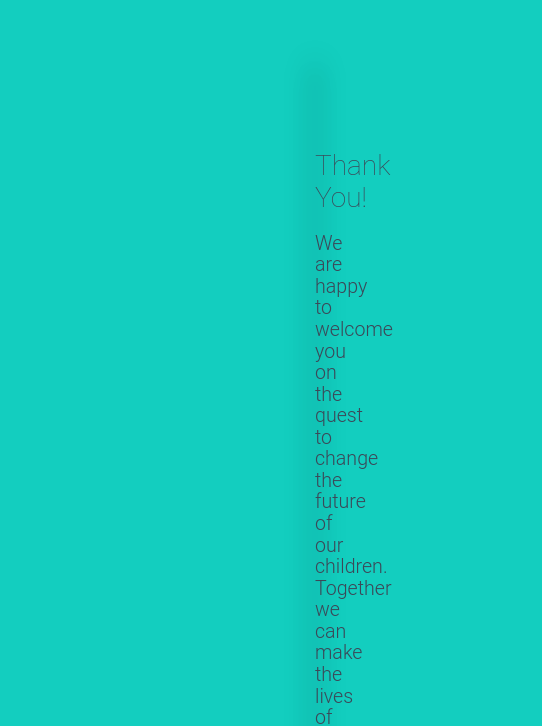
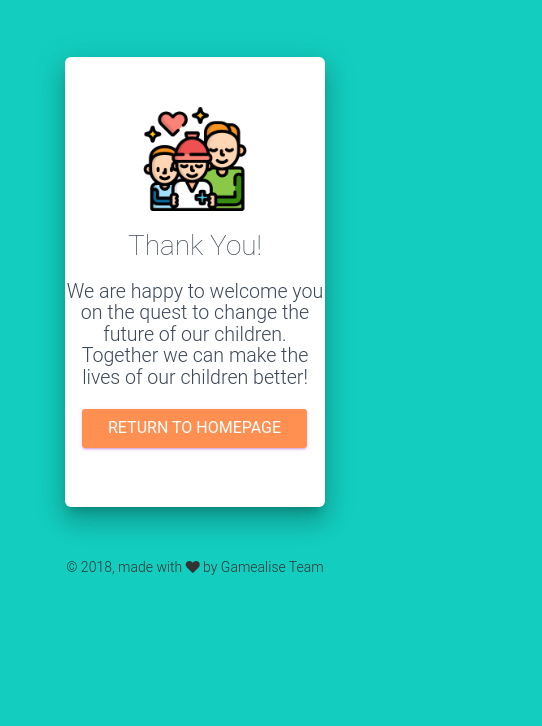
Before and after one commit to Gamealise/Gamealise.github.io, a plain HTML site: page thank-you.html in a window 390 px wide. Shown: the part 123-849 px from the top of the page, 542 px wide, since content can reach past the window. Drawn offline with nearby package versions, Linux system fonts and the light colour scheme.

Commit message:
mobile page

```diff
--- a/assets/css/material-kit.css
+++ b/assets/css/material-kit.css
@@ -3849,7 +3849,7 @@ img {
   }
 
  .thankyou.main-raised{
-    margin: -25px 300px 5px;
+    margin: -25px 50px 0px;
     border-radius: 6px;
     box-shadow: 0 16px 24px 2px rgba(0, 0, 0, 0.14), 0 6px 30px 5px rgba(0, 0, 0, 0.12), 0 8px 10px -5px rgba(0, 0, 0, 0.2);
     margin-top: 40px;
@@ -3889,8 +3889,8 @@ h4.text-center.description {
     line-height: 1.3;
 }
     img#thankyou {
-    max-width:  80%;
-    max-height: 80%;
+    max-width:  40%;
+    max-height: 40%;
 }
 
 /*form#gform {
--- a/thank-you.html
+++ b/thank-you.html
@@ -89,7 +89,7 @@
       <h1 id ="thankyou">Thank You!</h1>
       <p id="thankyou">We are happy to welcome you on the quest to change the future of our children. Together we can make the lives of our children better!</p>
 
-       <div class="link-to-home">
+       <div class="col-md-8 col-md-offset-2">
           <a href="./landing-page.html" class="btn btn-primary btn-raised">Return To Homepage</a>
         </div>
 
```
